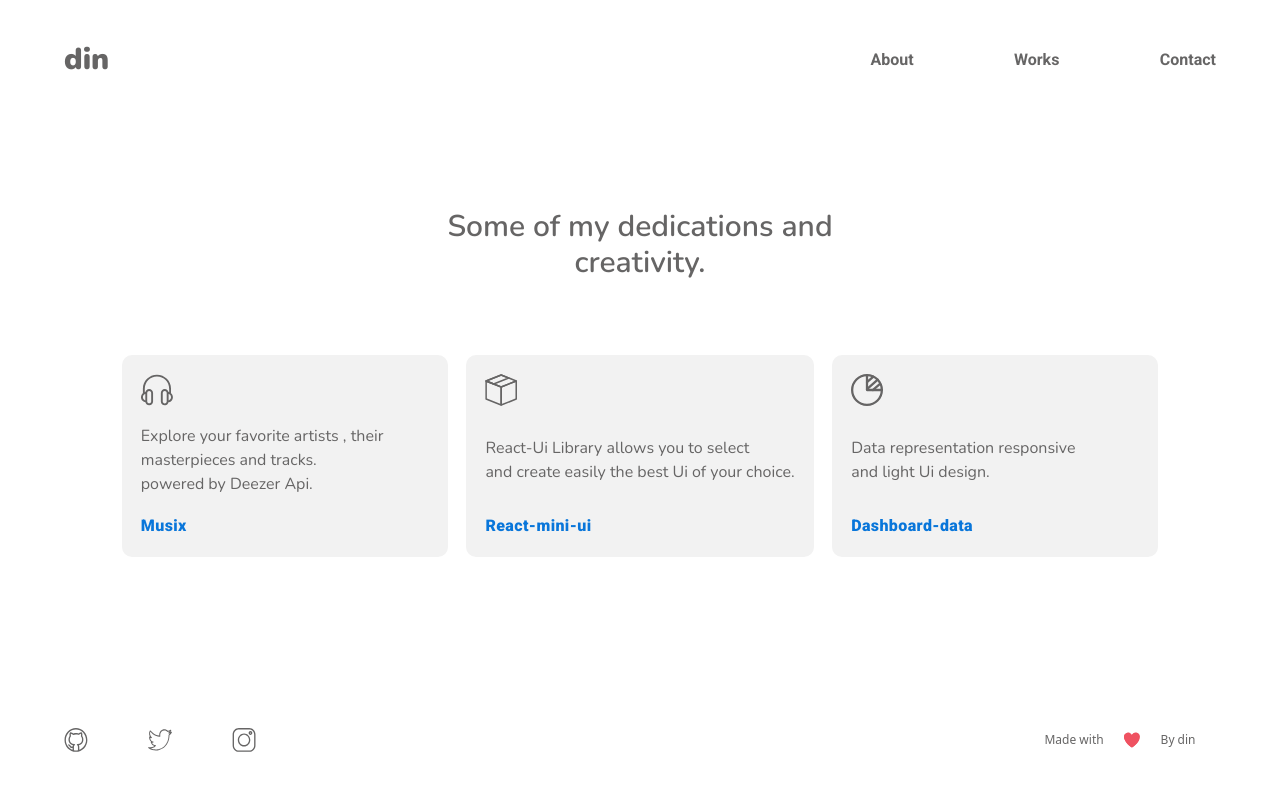
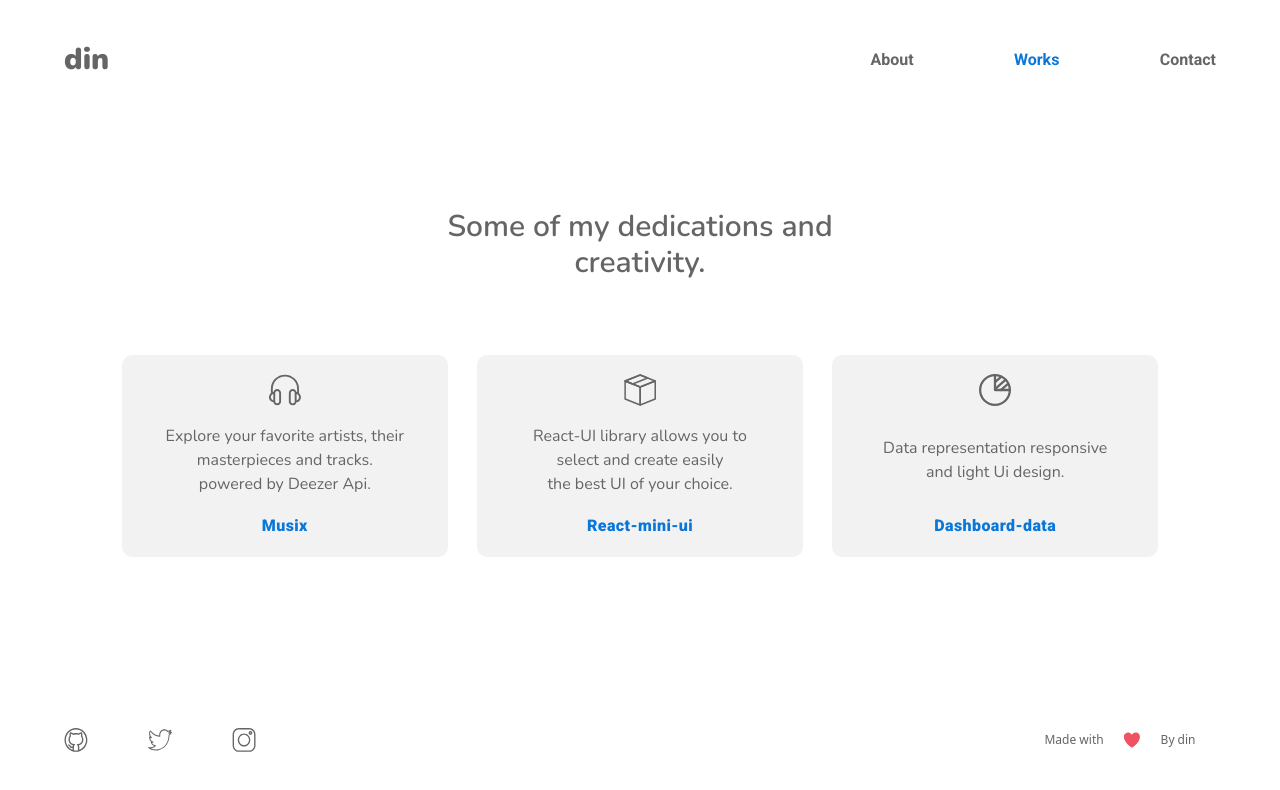
Before and after one commit to dinndev/din, a React (Create React App) app: page /#/Works in a window 1280 px wide. Shown: the top 790 px of the page. Built offline with nearby package versions, Linux system fonts and the light colour scheme.

Commit message:
Nav link active added

```diff
--- a/src/App.js
+++ b/src/App.js
@@ -57,7 +57,7 @@ function App() {
       <Router>
         <GlobalStyle />
         <Header className="flex-col md:flex-row justify-around md:justify-between">
-          <Title className="text-3xl md:text-3xl font-nunitoBold font-black">
+          <Title className="text-2xl md:text-3xl font-nunitoBold font-black">
             <Link to="/">din</Link>
           </Title>
           <Nav />
--- a/src/Components/Modal.js
+++ b/src/Components/Modal.js
@@ -10,7 +10,7 @@ const OverLay = styled(motion.div)`
   position: absolute;
   background: rgba(235, 235, 235, 0.69);
   backdrop-filter: blur(4px);
-  z-index: 100;
+  z-index: 1;
   cursor: pointer;
 `;
 const ModalContent = styled(motion.div)`
@@ -33,11 +33,13 @@ const ModalContent = styled(motion.div)`
   @media (min-width: 1280px) {
     height: 21rem /* 320px */;
   }
+  @media (max-height: 500px) {
+    height: 15rem /* 320px */;
+  }
 `;
 
 function Modal({ children, modalHide }) {
   return (
-    <>
     <OverLay
       onClick={modalHide}
       initial={{
@@ -52,7 +54,7 @@ function Modal({ children, modalHide }) {
       exit={{
         opacity: 0,
       }}
-      />
+    >
       <ModalContent
         initial={{
           y: 400,
@@ -76,7 +78,7 @@ function Modal({ children, modalHide }) {
       >
         {children}
       </ModalContent>
-    </>
+    </OverLay>
   );
 }
 
--- /dev/null
+++ b/src/Components/Nav.css
@@ -0,0 +1,3 @@
+.active-link {
+  color: #0976da;
+}
--- a/src/Components/Nav.js
+++ b/src/Components/Nav.js
@@ -1,12 +1,13 @@
 import React from "react";
 import styled from "styled-components";
-import { Link } from "react-router-dom";
+import { NavLink } from "react-router-dom";
+import "./Nav.css";
 
 const ListContainer = styled.ul`
   display: flex;
   justify-content: space-between;
   align-items: center;
-  width: 80%;
+  width: 100%;
   @media (min-width: 468px) {
     width: 50%;
   }
@@ -17,28 +18,27 @@ const ListContainer = styled.ul`
 const List = styled.li`
   list-style-type: none;
   cursor: pointer;
+  transition: color 0.5s ease-out;
+  :hover {
+    color: #0976da;
+  }
 `;
 
 function Nav() {
   return (
     <ListContainer className="font-roboto font-bold">
-      <List className="">
-        <Link className="hover:text-blue-500 transition-all" to="/">
+      <List>
+        <NavLink exact activeClassName="active-link" to="/">
           About
-        </Link>
+        </NavLink>
       </List>
       <List>
-        <Link className="hover:text-blue-500 transition" to="/Works">
+        <NavLink exact activeClassName="active-link" to="/Works">
           Works
-        </Link>
+        </NavLink>
       </List>
       <List>
-        <a
-          className="hover:text-blue-500 transition-all"
-          href="mailto:dinndev@gmail.com"
-        >
-          Contact
-        </a>
+        <a href="mailto:dinndev@gmail.com">Contact</a>
       </List>
     </ListContainer>
   );
--- a/src/Components/Works.js
+++ b/src/Components/Works.js
@@ -20,6 +20,9 @@ const Card = styled.div`
   @media (min-width: 1280px) {
     min-width: 85%;
   }
+  @media (max-height: 500px) {
+    height: 65%;
+  }
 `;
 const CardContainer = styled(motion.div)`
   ::-webkit-scrollbar {
@@ -35,20 +38,17 @@ const CardContainer = styled(motion.div)`
 `;
 const WorksHeading = styled(motion.div)`
   text-align: center;
+  @media (max-height: 500px) {
+    margin-bottom: 1rem;
+  }
 `;
 const Button = styled.button`
   background-color: transparent;
   color: #0976da;
   font-size: 1rem;
-  text-align: left;
+  text-align: center;
   outline: none;
-  width: 45%;
-  @media (min-width: 768px) {
-    width: 25%;
-  }
-  @media (min-width: 640px) {
-    width: 26%;
-  }
+
   :focus {
     outline: 0;
   }
@@ -101,7 +101,7 @@ function Works() {
         {show && (
           <WorksHeading
             key="WorksHeading"
-            className=" text-xl sm:text-2xl md:text-3xl mb-2 sm:mb-8 lg:mb-10 font-nunitoBold font-semibold"
+            className=" text-xl sm:text-2xl md:text-3xl mb-2 sm:mb-4 lg:mb-10 font-nunitoBold font-semibold"
             initial={{
               y: 30,
               opacity: 0,
@@ -148,10 +148,10 @@ function Works() {
             }}
             className="font-nunitoBold xl:grid flex whitespace-nowrap items-center w-1/2 justify-items-center xl:grid-rows-none xl:grid-cols-3"
           >
-            <Card className="justify-self-end flex xl:col-span-1 flex-col justify-between ">
+            <Card className="justify-self-end flex items-center xl:col-span-1 flex-col justify-between ">
               <Group className="h-8 w-8 " />
-              <p>
-                Explore your favorite artists , their <br /> masterpieces and
+              <p className="text-center">
+                Explore your favorite artists, their <br /> masterpieces and
                 tracks.
                 <br />
                 powered by Deezer Api.
@@ -161,30 +161,31 @@ function Works() {
                   setModalData([...musix]);
                   setModalShow(true);
                 }}
-                className="tracking-wide font-roboto font-black"
+                className="tracking-wide w-full font-roboto font-black"
               >
                 Musix
               </Button>
             </Card>
-            <Card className=" mx-5 xl:mx-0 flex xl:col-span-1 flex-col justify-between ">
+            <Card className=" mx-5 xl:mx-0 items-center  flex xl:col-span-1 flex-col justify-between ">
               <Npm className=" h-8 w-8 text-transparent " />
-              <p>
-                React-Ui Library allows you to select <br /> and create easily
-                the best Ui of your choice.
+              <p className="text-center">
+                React-UI library allows you to <br /> select and create easily
+                <br />
+                the best UI of your choice.
               </p>
               <Button
                 onClick={() => {
                   setModalData([...reactMiniui]);
                   setModalShow(true);
                 }}
-                className="tracking-wide font-roboto font-black"
+                className="w-full  tracking-wide font-roboto font-black"
               >
                 React-mini-ui
               </Button>
             </Card>
-            <Card className="justify-self-start flex xl:col-span-1 flex-col justify-between">
+            <Card className="justify-self-start items-center  flex xl:col-span-1 flex-col justify-between">
               <Dashboard className="h-8 w-8 text-transparent" />
-              <p>
+              <p className="text-center">
                 Data representation responsive <br /> and light Ui design.
               </p>
               <Button
@@ -192,7 +193,7 @@ function Works() {
                   setModalData([...dataDashBoard]);
                   setModalShow(true);
                 }}
-                className="tracking-wide font-roboto font-black"
+                className="w-full tracking-wide font-roboto font-black"
               >
                 Dashboard-data
               </Button>
--- a/src/Fonts/fonts.js
+++ b/src/Fonts/fonts.js
@@ -20,6 +20,7 @@ export default createGlobalStyle`
     fill: currentColor;
     ::-webkit-scrollbar {
     display: none; /* Chrome Safari */
+    user-select: none;
   }
     /* Hide scrollbar for Chrome, Safari and Opera */
 
```
Also changed, not shown: 1 other file (tests, documents, lock files or other folders). Lines whose indentation alone changed are shown as unchanged.
